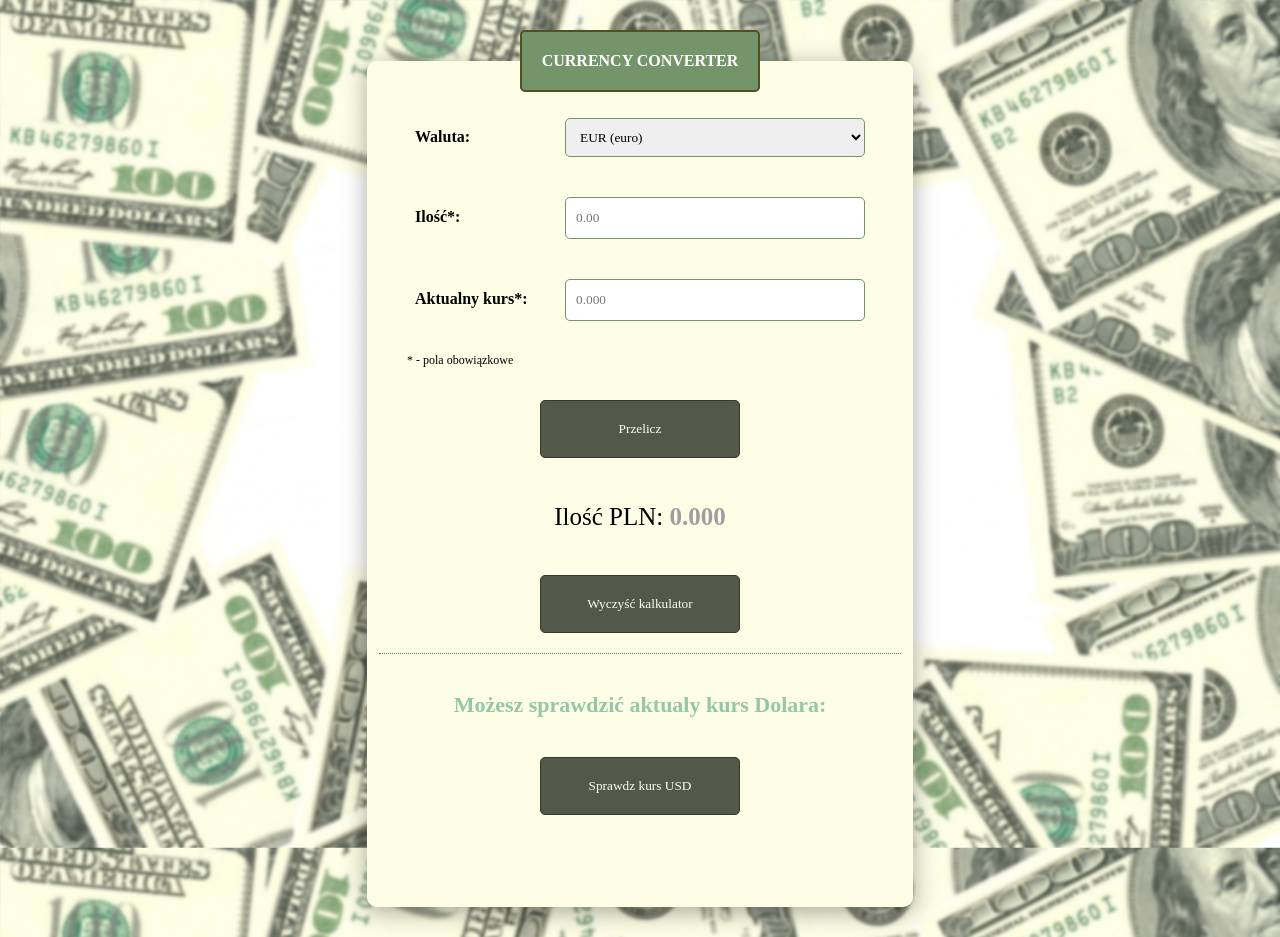
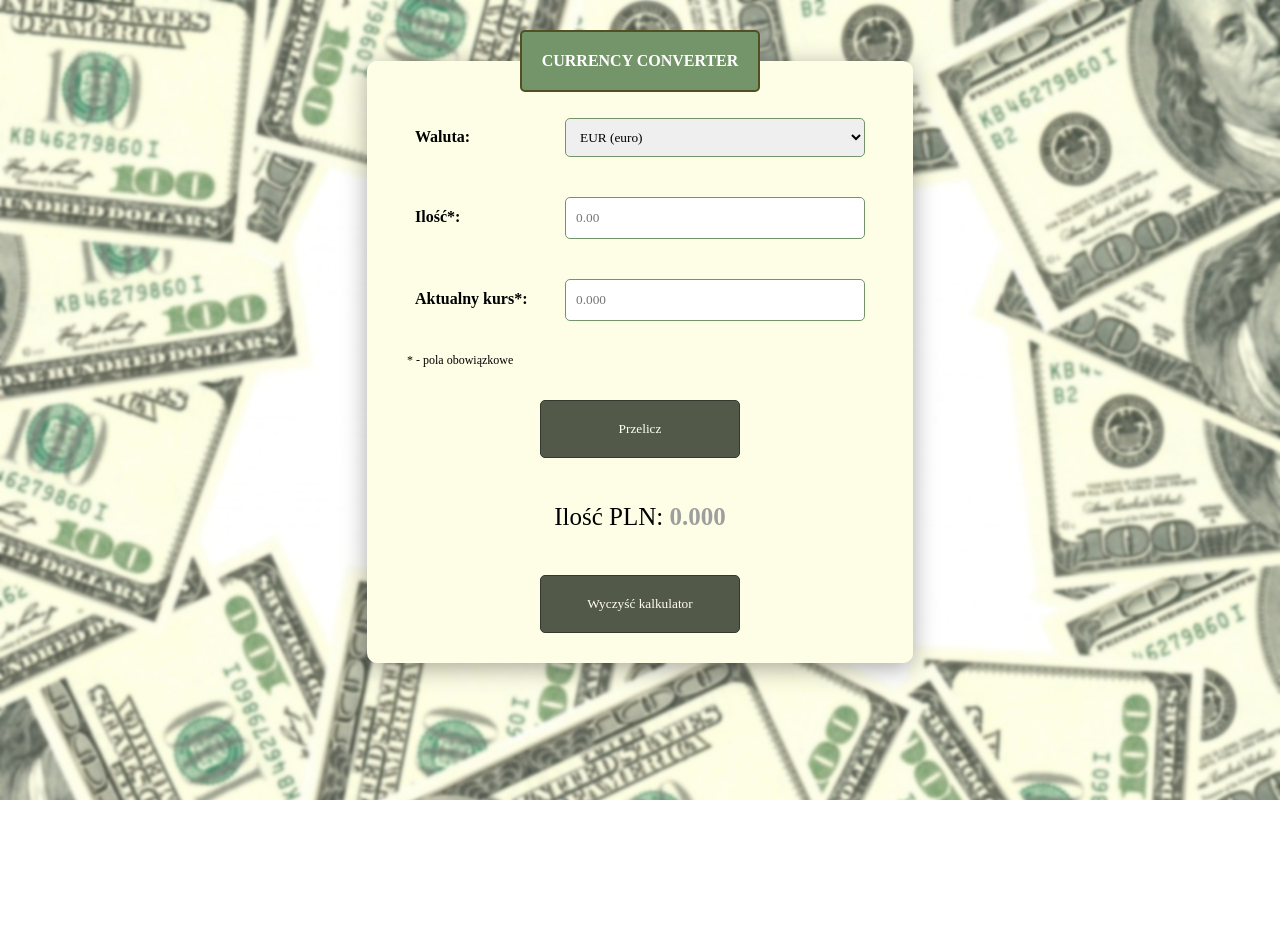
Before and after one commit to miloszzaj/currency-converter-react, a React (Create React App) app: page / in a window 1280 px wide. After the commit the page ends 800 px from the top, so only its background shows below. Built offline with nearby package versions, Linux system fonts and the light colour scheme; a web font is replaced by a local one.

Commit message:
additional component deleted

```diff
--- a/src/AdditionComponent/index.js
+++ /dev/null
@@ -1,6 +0,0 @@
-import './style.css';
-const AdditionComponent = ({ children }) => {
-	return <section className='addition'>{children}</section>;
-};
-
-export default AdditionComponent;
--- a/src/AdditionComponent/style.css
+++ /dev/null
@@ -1,9 +0,0 @@
-.addition {
-  margin: 0 auto;
-  width: 100%;
-  border-top: 1px dotted rgb(43, 144, 103);
-  padding-top: 20px;
-  display: flex;
-  flex-direction: column;
-  align-items: center;
-}
--- a/src/AdditionalHeader/index.js
+++ /dev/null
@@ -1,6 +0,0 @@
-import './style.css';
-const AdditionalHeader = ({ title }) => {
-	return <h2 className='addition__header'>{title}</h2>;
-};
-
-export default AdditionalHeader;
--- a/src/AdditionalHeader/style.css
+++ /dev/null
@@ -1,5 +0,0 @@
-.addition__header {
-  text-align: center;
-  font-size: 22px;
-  color: rgb(43, 144, 103, 0.5);
-}
--- a/src/AdditionalParagraph/index.js
+++ /dev/null
@@ -1,6 +0,0 @@
-import './style.css';
-const AdditionalParagraph = () => {
-	return <p className='addition__paragraph'></p>;
-};
-
-export default AdditionalParagraph;
--- a/src/AdditionalParagraph/style.css
+++ /dev/null
@@ -1,5 +0,0 @@
-.addition__paragraph {
-  height: 30px;
-  text-align: center;
-
-}
--- a/src/Form/index.js
+++ b/src/Form/index.js
@@ -5,9 +5,6 @@ import InputComponent from '../InputComponent';
 import FormButton from '../FormButton';
 import FormScore from '../FormScore';
 import FormRequiredText from '../FormRequiredText';
-import AdditionComponent from '../AdditionComponent';
-import AdditionalHeader from '../AdditionalHeader';
-import AdditionalParagraph from '../AdditionalParagraph';
 import FormLegend from '../FormLegend';
 
 import { useState } from 'react';
@@ -71,14 +68,6 @@ const Form = () => {
 				<FormParagraph>
 					<FormButton buttonBody='Wyczyść kalkulator' type='reset' />
 				</FormParagraph>
-
-				<AdditionComponent>
-					<AdditionalHeader title='Możesz sprawdzić aktualy kurs Dolara:' />
-					<FormParagraph>
-						<FormButton buttonBody='Sprawdz kurs USD' />
-					</FormParagraph>
-					<AdditionalParagraph />
-				</AdditionComponent>
 			</fieldset>
 		</form>
 	);
```
